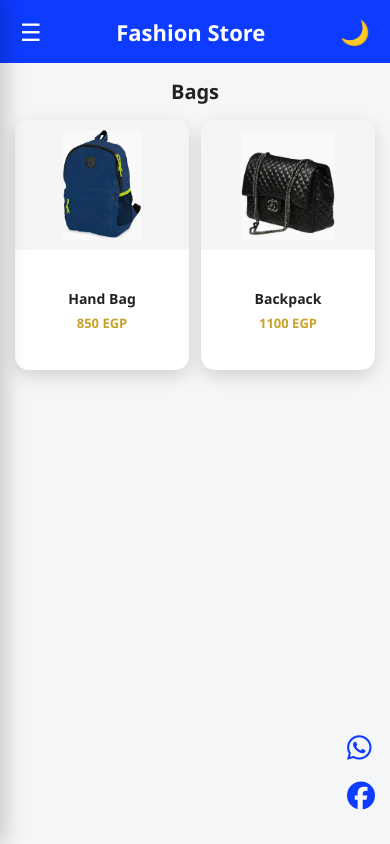
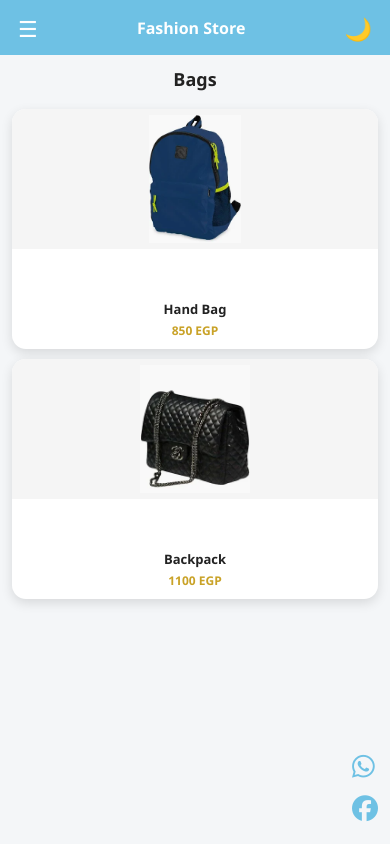
Before and after one commit to Felo815/feeeeeee, a plain HTML site: page bags.html in a window 390 px wide. Drawn offline with Linux system fonts and the light colour scheme.

Commit message:
Refactor CSS variables and styles for consistency

```diff
--- a/style.css
+++ b/style.css
@@ -1,19 +1,12 @@
-/* ========== ROOT COLORS ========== */
 :root {
     --bg: #f4f6f8;
     --text: #222;
     --card: #ffffff;
-    --primary: #0d3bff;
-    --price: #C9A227;
+    --primary: #6ec1e4;   /* Baby Blue */
+    --price: #c9a227;
 }
 
-.dark {
-    --bg: #1f2933;
-    --text: #f5f5f5;
-    --card: #2d3748;
-}
-
-/* ========== GLOBAL ========== */
+/* ================= RESET ================= */
 * {
     margin: 0;
     padding: 0;
@@ -24,42 +17,41 @@
 body {
     background: var(--bg);
     color: var(--text);
-    transition: 0.3s;
-    overflow-x: hidden;
 }
 
-/* ========== NAVBAR ========== */
+/* ================= NAVBAR ================= */
 nav {
     background: var(--primary);
-    padding: 15px 20px;
+    height: 55px;
+    padding: 0 18px;
     display: flex;
+    align-items: center;
     justify-content: space-between;
-    align-items: center;
 }
 
 nav h1 {
-    color: white;
-    font-size: 22px;
+    color: #fff;
+    font-size: 18px;
 }
 
 .menu-btn,
 .dark-btn {
-    font-size: 24px;
-    color: white;
+    font-size: 22px;
+    color: #fff;
     cursor: pointer;
 }
 
-/* ========== SIDEBAR MENU ========== */
+/* ================= SIDEBAR ================= */
 .sidebar {
     position: fixed;
     top: 0;
     left: -260px;
-    width: 260px;
+    width: 240px;
     height: 100%;
-    background: #ffffff;
-    padding: 25px;
-    box-shadow: 5px 0 20px rgba(0,0,0,0.2);
-    transition: 0.3s ease;
+    background: #fff;
+    padding: 18px;
+    transition: 0.3s;
+    box-shadow: 4px 0 15px rgba(0,0,0,0.15);
     z-index: 1000;
 }
 
@@ -67,165 +59,172 @@ nav h1 {
     left: 0;
 }
 
-.dark .sidebar {
-    background: #2d3748;
-}
-
-/* Sidebar content */
 .sidebar h2 {
-    margin-bottom: 20px;
-    font-size: 22px;
+    margin-bottom: 12px;
+    font-size: 18px;
 }
 
 .sidebar a {
     display: block;
-    padding: 10px;
-    margin-bottom: 10px;
+    margin: 10px 0;
     text-decoration: none;
     color: var(--text);
-    border-radius: 6px;
-    font-size: 16px;
+    font-size: 15px;
 }
 
 .sidebar a:hover {
-    background: var(--primary);
-    color: #fff;
+    color: var(--primary);
 }
 
-/* ========== FILTER ========== */
+/* ================= FILTER ================= */
 .filter {
-    margin-top: 25px;
+    margin-top: 20px;
 }
 
 .filter h3 {
-    margin-bottom: 10px;
-    font-size: 16px;
+    font-size: 14px;
+    margin-bottom: 6px;
 }
 
 .filter input {
     width: 100%;
-    padding: 10px;
-    margin-bottom: 10px;
+    padding: 8px;
     border-radius: 6px;
     border: 1px solid #ccc;
+    margin-bottom: 6px;
 }
 
 .filter button {
     width: 100%;
-    padding: 10px;
+    padding: 8px;
     background: var(--primary);
+    color: white;
     border: none;
-    color: white;
+    border-radius: 6px;
     cursor: pointer;
-    border-radius: 6px;
 }
 
-/* ========== CONTAINER ========== */
+/* ================= CONTAINER ================= */
 .container {
-    padding: 30px;
+    max-width: 1100px;
+    margin: auto;
+    padding: 20px;
 }
 
 .title {
     text-align: center;
-    margin-bottom: 25px;
-    font-size: 28px;
+    font-size: 22px;
+    margin-bottom: 18px;
 }
 
-/* ========== PRODUCTS GRID ========== */
+/* ================= PRODUCTS GRID ================= */
 .products {
     display: grid;
     grid-template-columns: repeat(2, 1fr);
-    gap: 20px;
+    gap: 16px;
 }
 
-/* ========== PRODUCT CARD ========== */
+/* ================= PRODUCT CARD ================= */
 .product {
     background: var(--card);
     border-radius: 14px;
+    box-shadow: 0 4px 12px rgba(0,0,0,0.12);
     overflow: hidden;
-    box-shadow: 0 6px 18px rgba(0,0,0,0.15);
-    transition: 0.3s;
-    height: 300px;
+    height: 240px;
     display: flex;
     flex-direction: column;
+    justify-content: space-between;
 }
 
-.product:hover {
-    transform: scale(1.03);
+/* ================= PRODUCT IMAGE ================= */
+.product img {
+    width: 100%;
+    height: 140px;
+    object-fit: contain;
+    background: #f5f5f5;
+    padding: 6px;
 }
 
-/* Product Image */
-.product img {
-    width: 100%;
-    height: 170px;
-    object-fit: contain;
-    background: #f5f5f5;
-    padding: 10px;
-}
-
-/* Product Info */
+/* ================= PRODUCT INFO ================= */
 .product-info {
-    flex: 1;
     padding: 10px;
     text-align: center;
-    display: flex;
-    flex-direction: column;
-    justify-content: center;
 }
 
 .product-info h3 {
-    margin-bottom: 6px;
-    font-size: 16px;
+    font-size: 14px;
+    margin-bottom: 4px;
 }
 
 .price {
+    font-size: 13px;
+    font-weight: bold;
     color: var(--price);
-    font-weight: bold;
 }
 
-/* ========== SOCIAL ICONS ========== */
+/* ================= SOCIAL ================= */
 .social {
     position: fixed;
-    right: 15px;
-    bottom: 20px;
+    right: 12px;
+    bottom: 12px;
 }
 
 .social a {
     display: block;
-    margin: 10px 0;
-    font-size: 28px;
+    margin: 6px 0;
+    font-size: 26px;
     color: var(--primary);
 }
 
-/* ========== MOBILE FIX ========== */
+/* ================= MOBILE ================= */
 @media (max-width: 768px) {
 
+    nav h1 {
+        font-size: 16px;
+    }
+
     .container {
-        padding: 15px;
+        padding: 12px;
     }
 
     .title {
-        font-size: 20px;
-        margin-bottom: 15px;
+        font-size: 18px;
     }
 
     .products {
-        gap: 12px;
+        grid-template-columns: repeat(2, 1fr);
+        gap: 10px;
     }
 
     .product {
-        height: 250px;
+        height: 220px;
     }
 
     .product img {
-        height: 130px;
+        height: 120px;
     }
 
     .product-info h3 {
-        font-size: 14px;
+        font-size: 13px;
     }
 
     .price {
-        font-size: 13px;
+        font-size: 12px;
     }
 }
+
+/* ================= SMALL MOBILE ================= */
+@media (max-width: 420px) {
+
+    .products {
+        grid-template-columns: 1fr;
+    }
+
+    .product {
+        height: 240px;
+    }
+
+    .product img {
+        height: 140px;
+    }
+}
```
